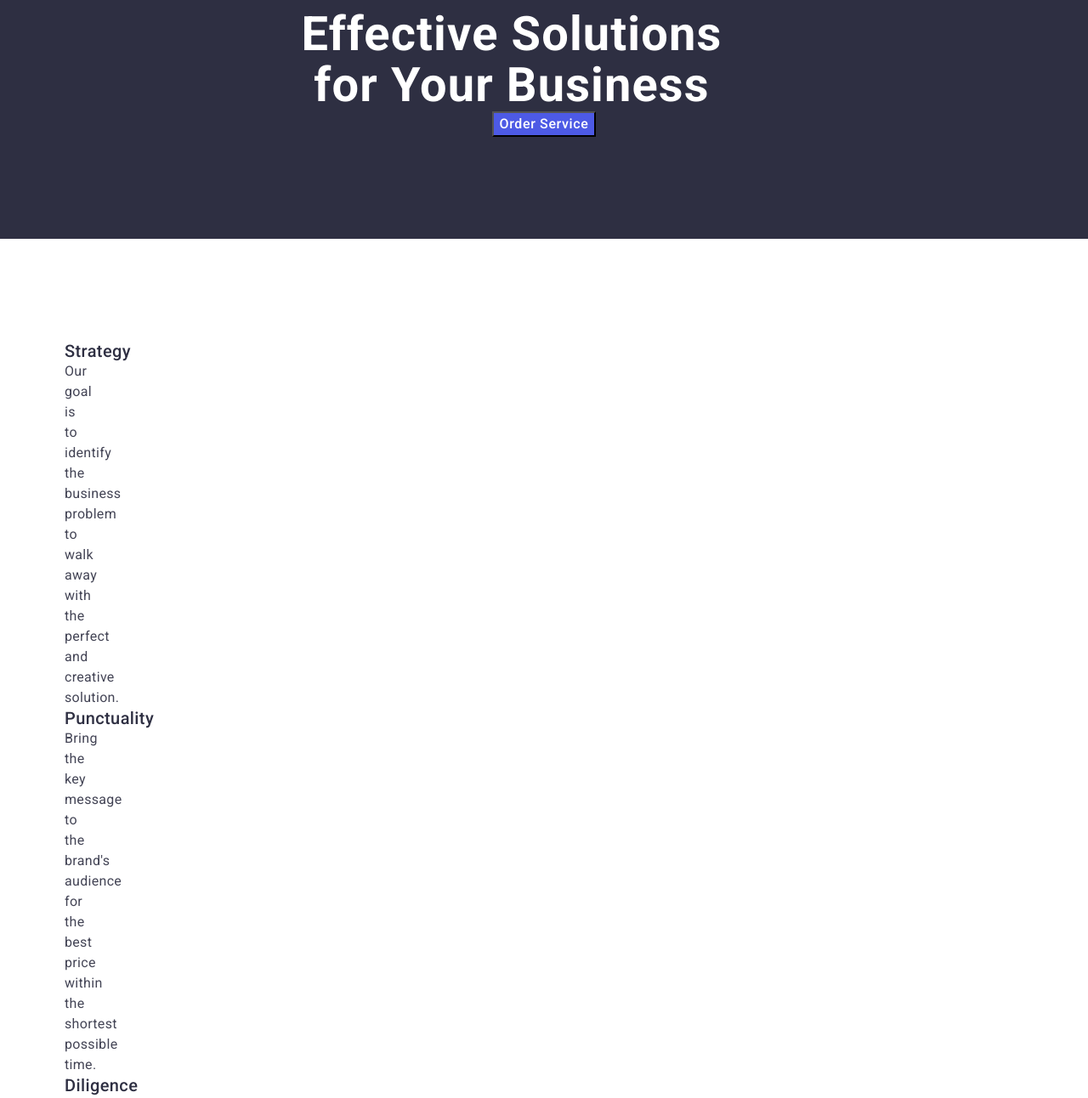
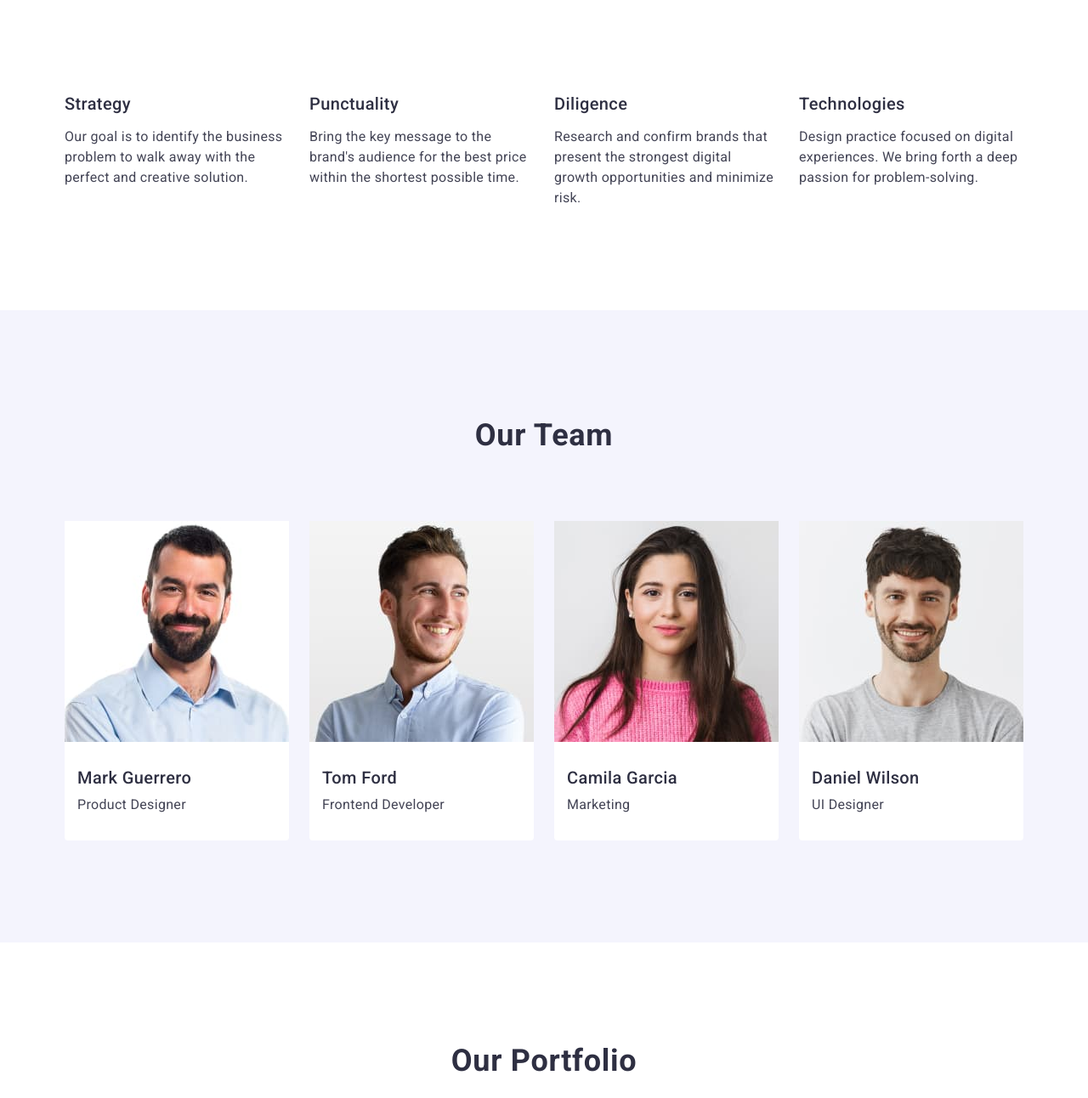
Before and after one commit to DariaGolovashova/goit-markup-hw-03, a plain HTML site: page index.html in a window 1280 px wide. Shown: the part 720-2012 px from the top of the page at 85% size. Drawn offline with nearby package versions, Linux system fonts and the light colour scheme.

Commit message:
change css file

```diff
--- a/css/style.css
+++ b/css/style.css
@@ -1,8 +1,3 @@
-/*  *,
-*::before,
-*::after {
-  box-sizing: border-box;
-}*/
 body {
   font-family: "Roboto", sans-serif;
   color: #434455;
@@ -13,7 +8,6 @@ h1,
 h2,
 h3,
 p {
-  max-width: 0;
   margin: 0;
 }
 
@@ -48,6 +42,8 @@ h3 {
 
 img {
   display: block;
+  height: auto;
+  max-width: 100%:
 }
 
 .section {
@@ -55,23 +51,22 @@ img {
 }
 /*=======================Header=========================*/
 .header {
+  background: #ffffff;
   border-bottom: 1px solid #e7e9fc;
-  margin-bottom: 490px;
 }
 
 .header-container {
   display: flex;
   align-items: center;
-}
-
-.header {
-  background: #ffffff;
   justify-content: space-between;
+  flex-direction: row;
 }
 
 .header-nav {
   display: flex;
   align-items: center;
+  flex-direction: row;
+  justify-content: space-between;
 }
 .header-logo {
   font-family: "Raleway", sans-serif;
@@ -103,7 +98,6 @@ img {
   align-items: center;
   gap: 40px;
   flex-wrap: wrap;
-  justify-content: space-between;
 }
 .nav-item {
   display: flex;
@@ -130,9 +124,12 @@ img {
 .header-contacts-list {
   display: flex;
   align-items: center;
+  flex-direction: row;
   gap: 40px;
 }
-
+.header-contacts-items {
+  padding: 24px 0;
+}
 .header-contacts-list,
 .header-contacts-items,
 .contacts-link {
@@ -151,9 +148,9 @@ img {
 .hero {
   font-weight: 700;
   background-color: #2e2f42;
+  padding: 188px 0;
 }
 .hero .container {
-  display: flex;
   flex-direction: column;
   justify-content: center;
   align-items: center;
@@ -161,12 +158,14 @@ img {
 }
 
 .hero-title {
-  margin-right: 76px;
   font-size: 56px;
   line-height: 107%;
   letter-spacing: 0.02em;
   max-width: 496px;
   text-align: center;
+  margin-bottom: 48px;
+  margin-left: auto;
+  margin-right: auto;
 }
 
 .order-button {
@@ -179,6 +178,8 @@ img {
   cursor: pointer;
   background-color: #4d5ae5;
   display: block;
+  margin-left: auto;
+  margin-right: auto;
 }
 .order-button:hover,
 .order-button:focus {
@@ -204,14 +205,20 @@ img {
   line-height: 120%;
   letter-spacing: 0.02em;
   color: #2e2f42;
+  display: flex;
+  justify-content: space-around;
+  column-gap: 24px;
 }
-
+.feauter-item {
+  width: calc((100% - 72px) / 4);
+}
 .feauter-subtitle {
   font-weight: 500;
   font-size: 20px;
   line-height: 120%;
   letter-spacing: 0.02em;
   color: #2e2f42;
+  padding: 15px 0;
 }
 
 .feauter-text {
@@ -235,10 +242,21 @@ img {
   text-align: center;
   color: #2e2f42;
   text-transform: capitalize;
+  max-width: 170px;
+  margin-bottom: 72px;
+  margin-left: auto;
+  margin-right: auto;
+  padding: 8px 0;
 }
-
+.team-list {
+  display: flex;
+  gap: 24px;
+}
 .team-item {
   background-color: #ffffff;
+  width: calc((100% - 72px) / 4);
+  border-bottom-left-radius: 4px;
+  border-bottom-right-radius: 4px;
 }
 
 .team-image {
@@ -251,6 +269,7 @@ img {
   line-height: 120%;
   letter-spacing: 0.02em;
   color: #2e2f42;
+  padding: 30px 15px 8px;
 }
 
 .team-text {
@@ -259,6 +278,7 @@ img {
   line-height: 150%;
   letter-spacing: 0.02em;
   color: #434455;
+  padding: 0 15px 30px;
 }
 
 /*==================Section 4 - Portfolio=======================*/
@@ -270,7 +290,10 @@ img {
   text-align: center;
   text-transform: capitalize;
   color: #2e2f42;
-  max-width: 218px;
+  max-width: 250px;
+  margin-bottom: 72px;
+  margin-left: auto;
+  margin-right: auto;
 }
 
 .portfolio-list {
@@ -280,7 +303,6 @@ img {
   letter-spacing: 0.02em;
   color: #2e2f42;
   display: flex;
-  flex-direction: row;
   flex-wrap: wrap;
   column-gap: 24px;
   row-gap: 48px;
@@ -309,6 +331,7 @@ img {
 /*=========================Footer==================================*/
 .footer {
   background-color: #2e2f42;
+  padding: 100px 0;
 }
 
 .footer-logo {
@@ -319,6 +342,7 @@ img {
   letter-spacing: 0.03em;
   text-transform: uppercase;
   color: #4d5ae5;
+
 }
 
 .footer-logo-part {
@@ -331,4 +355,6 @@ img {
   line-height: 150%;
   letter-spacing: 0.02em;
   color: #f4f4fd;
+  max-width: 264px;
+  padding-top: 16px;
 }
```
Also changed, not shown: 1 other file.
